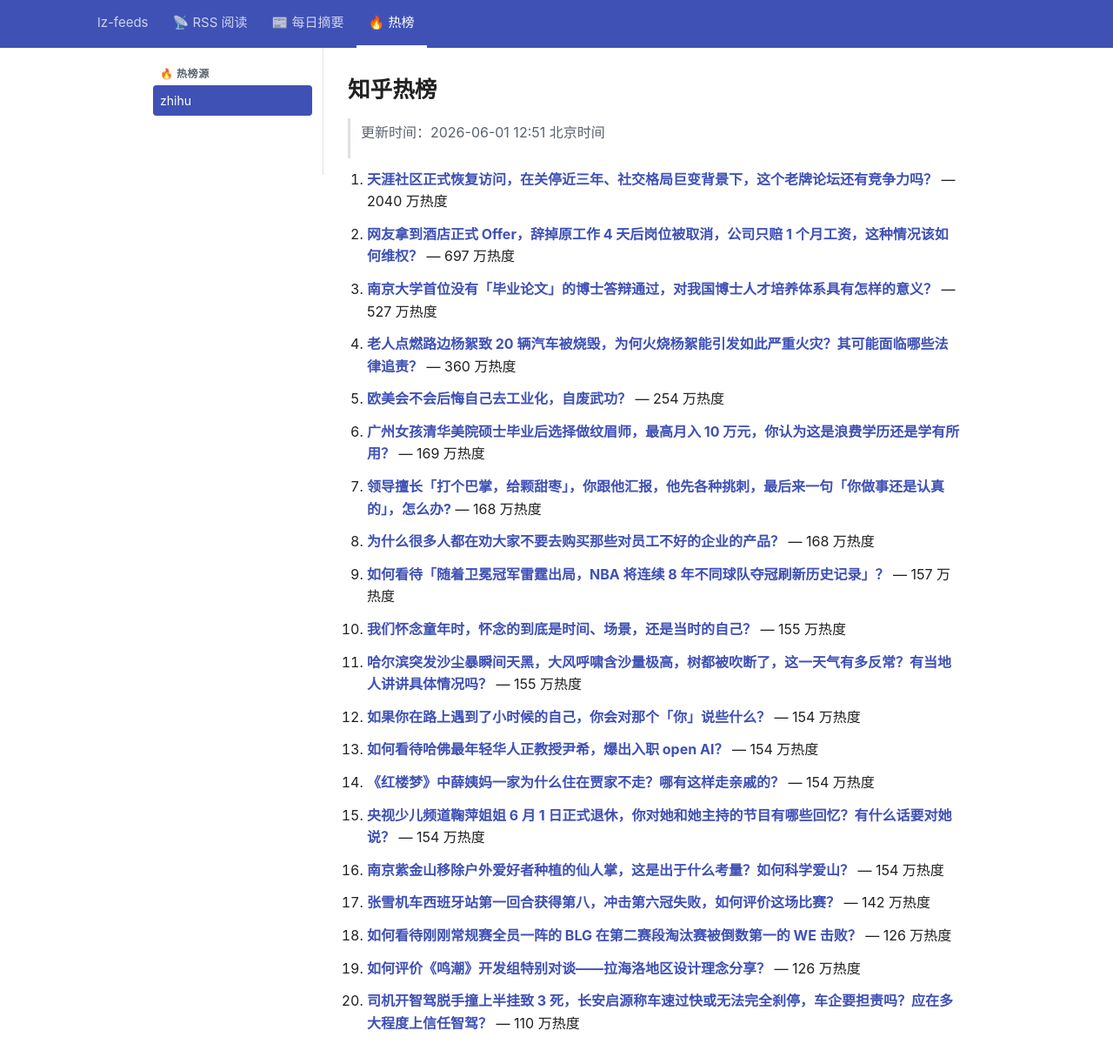
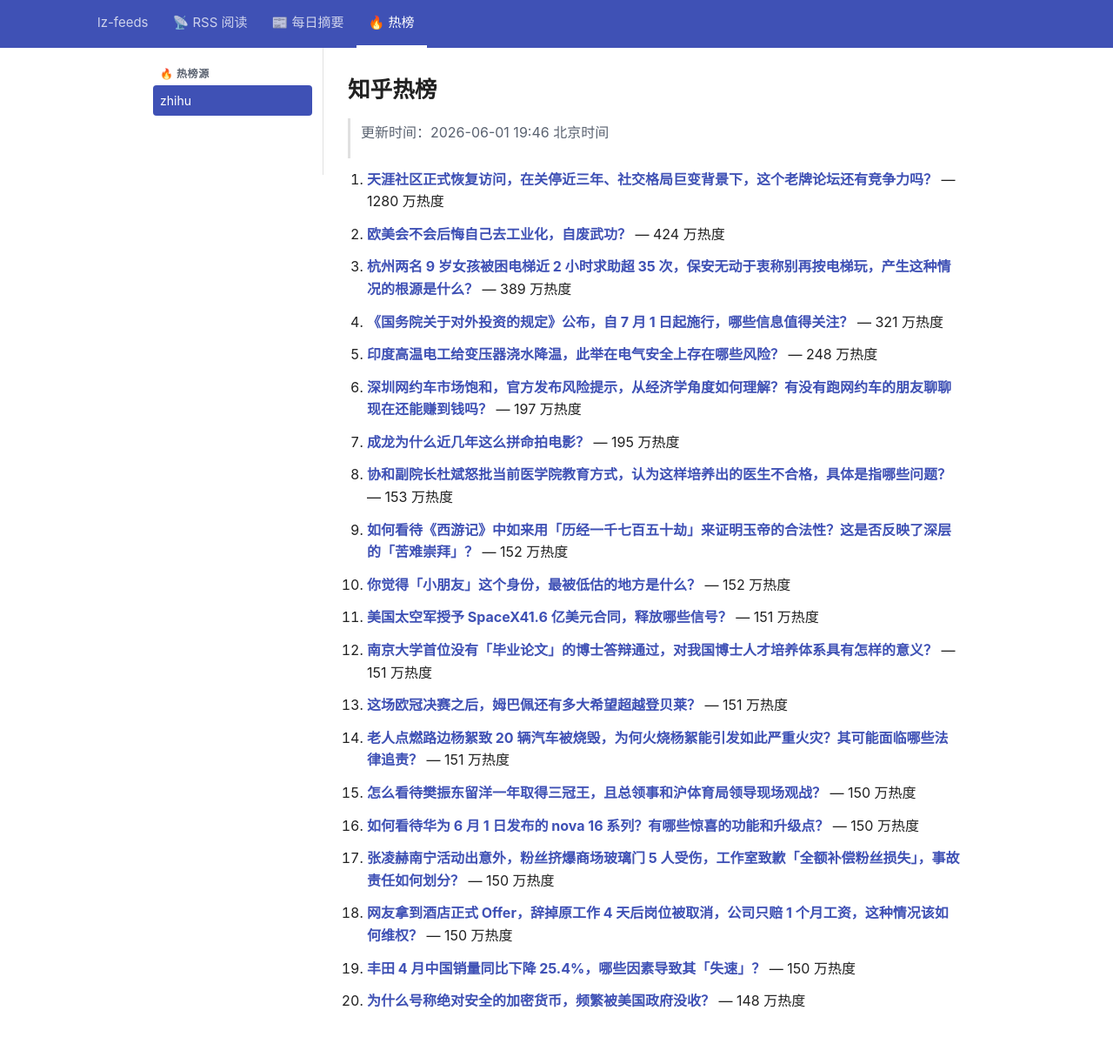
Before and after one commit to lizhang0101/lz-feeds, a Jekyll site: the page built from _hotlist/zhihu.md, in a window 1280 px wide and 1253 px high. Shown: the top 1223 px of the window at 87% size. Built offline with Jekyll 4.4.1, drawn with Linux system fonts in a browser that asks for light colours.

Commit message:
hotlist: 2026-06-01T11:46Z

```diff
--- a/_hotlist/zhihu.md
+++ b/_hotlist/zhihu.md
@@ -1,48 +1,48 @@
 ---
-updated: 2026-06-01 12:51 北京时间
+updated: 2026-06-01 19:46 北京时间
 count: 20
 ---
 
 # 知乎热榜
 
-> 更新时间：2026-06-01 12:51 北京时间
+> 更新时间：2026-06-01 19:46 北京时间
 
-1. **[天涯社区正式恢复访问，在关停近三年、社交格局巨变背景下，这个老牌论坛还有竞争力吗？](https://www.zhihu.com/question/2044526658934108560)** — 2040 万热度
+1. **[天涯社区正式恢复访问，在关停近三年、社交格局巨变背景下，这个老牌论坛还有竞争力吗？](https://www.zhihu.com/question/2044526658934108560)** — 1280 万热度
 
-2. **[网友拿到酒店正式 Offer，辞掉原工作 4 天后岗位被取消，公司只赔 1 个月工资，这种情况该如何维权？](https://www.zhihu.com/question/2044097490492904806)** — 697 万热度
+2. **[欧美会不会后悔自己去工业化，自废武功？](https://www.zhihu.com/question/659652777)** — 424 万热度
 
-3. **[南京大学首位没有「毕业论文」的博士答辩通过，对我国博士人才培养体系具有怎样的意义？](https://www.zhihu.com/question/2044477538424943494)** — 527 万热度
+3. **[杭州两名 9 岁女孩被困电梯近 2 小时求助超 35 次，保安无动于衷称别再按电梯玩，产生这种情况的根源是什么？](https://www.zhihu.com/question/2044442679405172363)** — 389 万热度
 
-4. **[老人点燃路边杨絮致 20 辆汽车被烧毁，为何火烧杨絮能引发如此严重火灾？其可能面临哪些法律追责？](https://www.zhihu.com/question/2044501400923496808)** — 360 万热度
+4. **[《国务院关于对外投资的规定》公布，自 7 月 1 日起施行，哪些信息值得关注？](https://www.zhihu.com/question/2044726996140287817)** — 321 万热度
 
-5. **[欧美会不会后悔自己去工业化，自废武功？](https://www.zhihu.com/question/659652777)** — 254 万热度
+5. **[印度高温电工给变压器浇水降温，此举在电气安全上存在哪些风险？](https://www.zhihu.com/question/2042957518876497269)** — 248 万热度
 
-6. **[广州女孩清华美院硕士毕业后选择做纹眉师，最高月入 10 万元，你认为这是浪费学历还是学有所用？](https://www.zhihu.com/question/2044435891645568508)** — 169 万热度
+6. **[深圳网约车市场饱和，官方发布风险提示，从经济学角度如何理解？有没有跑网约车的朋友聊聊现在还能赚到钱吗？](https://www.zhihu.com/question/2044417529158882132)** — 197 万热度
 
-7. **[领导擅长「打个巴掌，给颗甜枣」，你跟他汇报，他先各种挑刺，最后来一句「你做事还是认真的」，怎么办?](https://www.zhihu.com/question/15658641996)** — 168 万热度
+7. **[成龙为什么近几年这么拼命拍电影？](https://www.zhihu.com/question/66397786)** — 195 万热度
 
-8. **[为什么很多人都在劝大家不要去购买那些对员工不好的企业的产品？](https://www.zhihu.com/question/2012295384509195126)** — 168 万热度
+8. **[协和副院长杜斌怒批当前医学院教育方式，认为这样培养出的医生不合格，具体是指哪些问题？](https://www.zhihu.com/question/2042884075787129149)** — 153 万热度
 
-9. **[如何看待「随着卫冕冠军雷霆出局，NBA 将连续 8 年不同球队夺冠刷新历史记录」？](https://www.zhihu.com/question/2044427502744072296)** — 157 万热度
+9. **[如何看待《西游记》中如来用「历经一千七百五十劫」来证明玉帝的合法性？这是否反映了深层的「苦难崇拜」？](https://www.zhihu.com/question/2040135563790005760)** — 152 万热度
 
-10. **[我们怀念童年时，怀念的到底是时间、场景，还是当时的自己？](https://www.zhihu.com/roundtable/tongxinhujiaozhuanyi)** — 155 万热度
+10. **[你觉得「小朋友」这个身份，最被低估的地方是什么？](https://www.zhihu.com/question/2040381760140202366)** — 152 万热度
 
-11. **[哈尔滨突发沙尘暴瞬间天黑，大风呼啸含沙量极高，树都被吹断了，这一天气有多反常？有当地人讲讲具体情况吗？](https://www.zhihu.com/question/2044515258903917040)** — 155 万热度
+11. **[美国太空军授予 SpaceX41.6 亿美元合同，释放哪些信号？](https://www.zhihu.com/question/2043912749311426902)** — 151 万热度
 
-12. **[如果你在路上遇到了小时候的自己，你会对那个「你」说些什么？](https://www.zhihu.com/question/2040381460868289644)** — 154 万热度
+12. **[南京大学首位没有「毕业论文」的博士答辩通过，对我国博士人才培养体系具有怎样的意义？](https://www.zhihu.com/question/2044477538424943494)** — 151 万热度
 
-13. **[如何看待哈佛最年轻华人正教授尹希，爆出入职 open AI？](https://www.zhihu.com/question/2044397085965955829)** — 154 万热度
+13. **[这场欧冠决赛之后，姆巴佩还有多大希望超越登贝莱？](https://www.zhihu.com/question/2044315487031539350)** — 151 万热度
 
-14. **[《红楼梦》中薛姨妈一家为什么住在贾家不走？哪有这样走亲戚的？](https://www.zhihu.com/question/417581132)** — 154 万热度
+14. **[老人点燃路边杨絮致 20 辆汽车被烧毁，为何火烧杨絮能引发如此严重火灾？其可能面临哪些法律追责？](https://www.zhihu.com/question/2044501400923496808)** — 151 万热度
 
-15. **[央视少儿频道鞠萍姐姐 6 月 1 日正式退休，你对她和她主持的节目有哪些回忆？有什么话要对她说？](https://www.zhihu.com/question/2002297514443958159)** — 154 万热度
+15. **[怎么看待樊振东留洋一年取得三冠王，且总领事和沪体育局领导现场观战？](https://www.zhihu.com/question/2044710901316589528)** — 150 万热度
 
-16. **[南京紫金山移除户外爱好者种植的仙人掌，这是出于什么考量？如何科学爱山？](https://www.zhihu.com/question/2043742339420639704)** — 154 万热度
+16. **[如何看待华为 6 月 1 日发布的 nova 16 系列？有哪些惊喜的功能和升级点？](https://www.zhihu.com/question/2044770180505589594)** — 150 万热度
 
-17. **[张雪机车西班牙站第一回合获得第八，冲击第六冠失败，如何评价这场比赛？](https://www.zhihu.com/question/2044140930731438378)** — 142 万热度
+17. **[张凌赫南宁活动出意外，粉丝挤爆商场玻璃门 5 人受伤，工作室致歉「全额补偿粉丝损失」，事故责任如何划分？](https://www.zhihu.com/question/2044553521555400634)** — 150 万热度
 
-18. **[如何看待刚刚常规赛全员一阵的 BLG 在第二赛段淘汰赛被倒数第一的 WE 击败？](https://www.zhihu.com/question/2044172581003949141)** — 126 万热度
+18. **[网友拿到酒店正式 Offer，辞掉原工作 4 天后岗位被取消，公司只赔 1 个月工资，这种情况该如何维权？](https://www.zhihu.com/question/2044097490492904806)** — 150 万热度
 
-19. **[如何评价《鸣潮》开发组特别对谈——拉海洛地区设计理念分享？](https://www.zhihu.com/question/2044518489076020498)** — 126 万热度
+19. **[丰田 4 月中国销量同比下降 25.4%，哪些因素导致其「失速」？](https://www.zhihu.com/question/2043339820416725910)** — 150 万热度
 
-20. **[司机开智驾脱手撞上半挂致 3 死，长安启源称车速过快或无法完全刹停，车企要担责吗？应在多大程度上信任智驾？](https://www.zhihu.com/question/2044094512826517042)** — 110 万热度
+20. **[为什么号称绝对安全的加密货币，频繁被美国政府没收？](https://www.zhihu.com/question/2044381381808100105)** — 148 万热度
```
